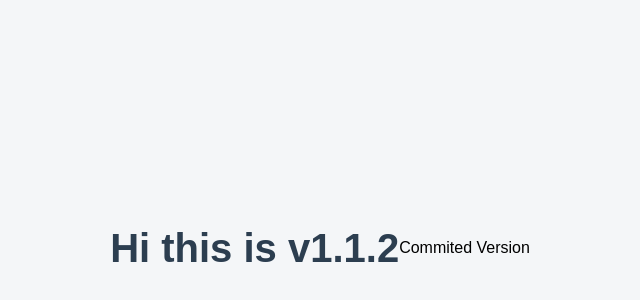
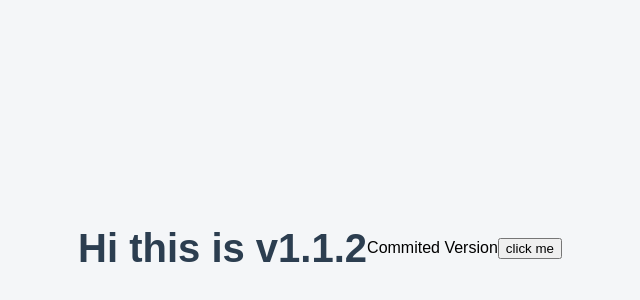
Before and after one commit to Amit-Dev03/git-learning, a plain HTML site: page index.html in a window 1280 px wide. Shown: the part 152-452 px from the top of the page, without its empty margins (320-960 px from the left). Drawn offline with Linux system fonts and the light colour scheme.

Commit message:
Add button linking to GitHub profile

```diff
--- a/index.html
+++ b/index.html
@@ -17,5 +17,6 @@
   <body>
     <h1>Hi this is v1.1.2</h1>
     <p>Commited Version</p>
+    <button href="https://github.com/Amit-Dev03">click me</button>
   </body>
 </html>
```
